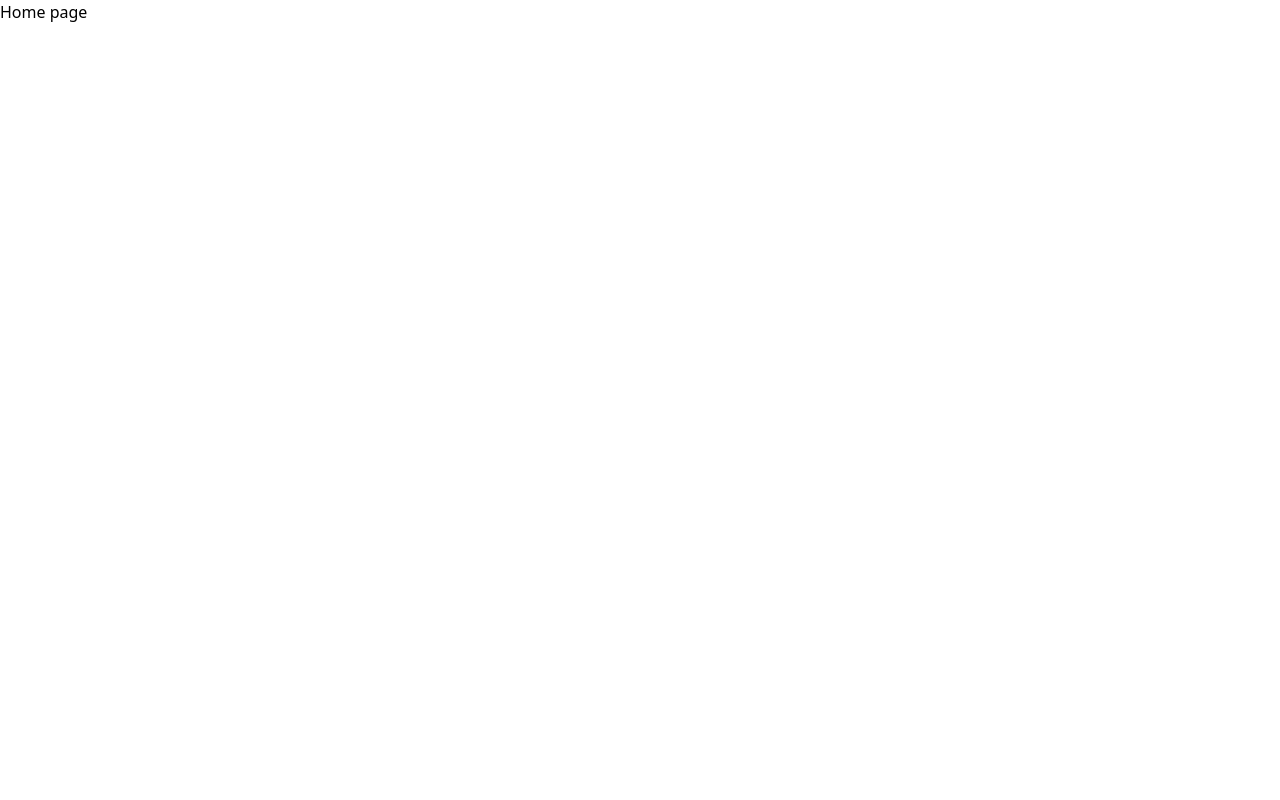
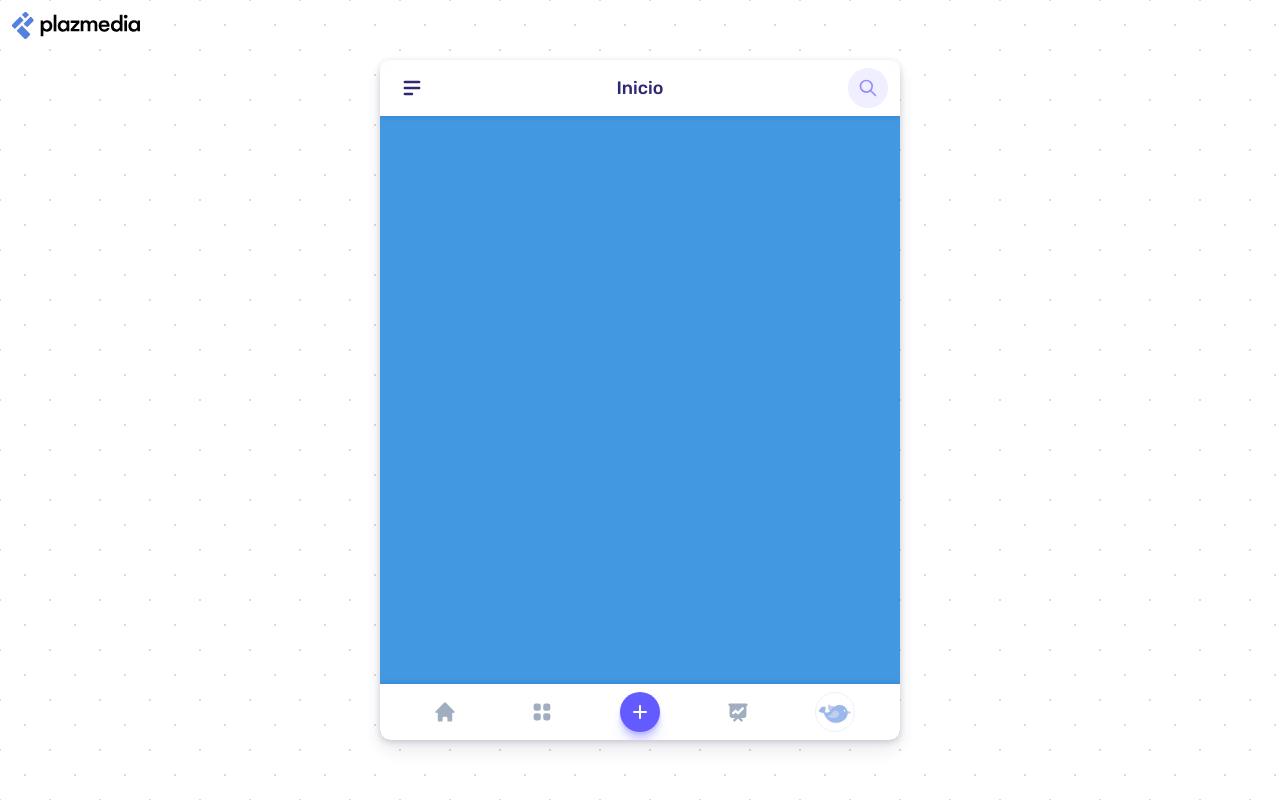
Before and after one commit to plazmediaLab/alain-boutique-client, a Next.js app: page /home in a window 1280 px wide. Built offline with nearby package versions, Linux system fonts and the light colour scheme.

Commit message:
[UI] Diseño de página Home comenzado

```diff
--- /dev/null
+++ b/components/header/header.js
@@ -0,0 +1,42 @@
+import { useRouter } from 'next/router'
+
+export default function Header(){
+
+  const route = useRouter();
+  let title;
+
+  switch (route.pathname) {
+    case '/home':
+      title = 'Inicio';
+      break;
+
+    default:
+      break;
+  }
+
+  return (
+    <>
+      <header className={` w-full grid place-items-center sticky top-0 left-0`}>
+        <section className="w-full px-3 flex space-x-2">
+          <div className="w-10 h-10 grid place-items-center rounded-full">
+            <svg className="w-6 h-6" fill="currentColor" viewBox="0 0 20 20" xmlns="http://www.w3.org/2000/svg"><path fillRule="evenodd" d="M3 5a1 1 0 011-1h12a1 1 0 110 2H4a1 1 0 01-1-1zM3 10a1 1 0 011-1h12a1 1 0 110 2H4a1 1 0 01-1-1zM3 15a1 1 0 011-1h6a1 1 0 110 2H4a1 1 0 01-1-1z" clipRule="evenodd" /></svg>
+          </div>
+            <h2 className="flex-1 grid place-items-center text-title-page font-medium">{ title }</h2>
+          <div className="w-10 h-10 grid place-items-center rounded-full bg-alain-blue-100 text-alain-blue-400">
+            <svg className="w-5 h-5" fill="none" stroke="currentColor" viewBox="0 0 24 24" xmlns="http://www.w3.org/2000/svg"><path strokeLinecap="round" strokeLinejoin="round" strokeWidth={2} d="M21 21l-6-6m2-5a7 7 0 11-14 0 7 7 0 0114 0z" /></svg>
+          </div>
+        </section>
+      </header>
+
+      <style jsx>{`
+        header{
+          height: 56px;
+          -webkit-box-shadow: 0px 2px 4px 0px rgba(	30, 27, 77,0.13);
+          box-shadow: 0px 2px 4px 0px rgba(	30, 27, 77,0.13);
+          background: rgba(255, 255, 255, 0.2); /* Make sure this color has an opacity of less than 1 */
+          backdrop-filter: blur(5px); /* This be the blur */
+        }
+      `}</style>
+    </>
+  );
+};
--- a/components/layout/index.js
+++ b/components/layout/index.js
@@ -13,7 +13,7 @@ export default function Layount({ children }){
       </header>
 
       <section className="overflow-hidden">
-        <main className="overflow-hidden text-alain-blue-800">
+        <main className="text-alain-blue-800 overflow-x-auto relative">
 
           { children }
 
--- a/components/layout/styles.js
+++ b/components/layout/styles.js
@@ -27,7 +27,6 @@ export default css`
   main {
     height: 85vh;
     width: 520px;
-    overflow: hidden;
     border-radius: 10px;
     -webkit-box-shadow: 0px 2px 6px 0px rgba(30,27,77,0.19), 0px 10px 19px 0px rgba(30,27,77,0.06), 0px 10px 20px 0px rgba(30,27,77,0.03);
     box-shadow: 0px 2px 6px 0px rgba(30,27,77,0.19), 0px 10px 19px 0px rgba(30,27,77,0.06), 0px 10px 20px 0px rgba(30,27,77,0.03);
@@ -38,6 +37,7 @@ export default css`
       height: 100vh;
       width: 100%;
       margin-top: 0;
+      border-radius: 0;
     }
   }
   section {
--- /dev/null
+++ b/components/nav-bar.js/nav-bar.js
@@ -0,0 +1,49 @@
+export default function NavBar(){
+
+  // TODO · Dividir en componente reutilizable 10/05/2020
+
+  return (
+    <>
+      <footer className="sticky bottom-0 left-0 w-full bg-white grid place-items-center">
+
+        <nav className="w-full px-4">
+          <ul className="flex justify-around">
+            <li>
+              <a href="#" className="w-10 h-10 text-gray-500 rounded-full grid place-items-center">
+                <svg className="w-6 h-6" fill="currentColor" viewBox="0 0 20 20" xmlns="http://www.w3.org/2000/svg"><path d="M10.707 2.293a1 1 0 00-1.414 0l-7 7a1 1 0 001.414 1.414L4 10.414V17a1 1 0 001 1h2a1 1 0 001-1v-2a1 1 0 011-1h2a1 1 0 011 1v2a1 1 0 001 1h2a1 1 0 001-1v-6.586l.293.293a1 1 0 001.414-1.414l-7-7z" /></svg>
+              </a>
+            </li>
+            <li>
+              <a href="#" className="w-10 h-10 text-gray-500 rounded-full grid place-items-center">
+                <svg className="w-6 h-6" fill="currentColor" viewBox="0 0 20 20" xmlns="http://www.w3.org/2000/svg"><path d="M5 3a2 2 0 00-2 2v2a2 2 0 002 2h2a2 2 0 002-2V5a2 2 0 00-2-2H5zM5 11a2 2 0 00-2 2v2a2 2 0 002 2h2a2 2 0 002-2v-2a2 2 0 00-2-2H5zM11 5a2 2 0 012-2h2a2 2 0 012 2v2a2 2 0 01-2 2h-2a2 2 0 01-2-2V5zM11 13a2 2 0 012-2h2a2 2 0 012 2v2a2 2 0 01-2 2h-2a2 2 0 01-2-2v-2z" /></svg>
+              </a>
+            </li>
+            <li>
+              <a href="#" className="w-10 h-10 bg-alain-blue-500 text-white rounded-full grid place-items-center shadow-alain">
+                <svg className="w-6 h-6" fill="none" stroke="currentColor" viewBox="0 0 24 24" xmlns="http://www.w3.org/2000/svg"><path strokeLinecap="round" strokeLinejoin="round" strokeWidth={2} d="M12 6v6m0 0v6m0-6h6m-6 0H6" /></svg>
+              </a>
+            </li>
+            <li>
+              <a href="#" className="w-10 h-10 text-gray-500 rounded-full grid place-items-center">
+                <svg className="w-6 h-6" fill="currentColor" viewBox="0 0 20 20" xmlns="http://www.w3.org/2000/svg"><path fillRule="evenodd" d="M3 3a1 1 0 000 2v8a2 2 0 002 2h2.586l-1.293 1.293a1 1 0 101.414 1.414L10 15.414l2.293 2.293a1 1 0 001.414-1.414L12.414 15H15a2 2 0 002-2V5a1 1 0 100-2H3zm11.707 4.707a1 1 0 00-1.414-1.414L10 9.586 8.707 8.293a1 1 0 00-1.414 0l-2 2a1 1 0 101.414 1.414L8 10.414l1.293 1.293a1 1 0 001.414 0l4-4z" clipRule="evenodd" /></svg>
+              </a>
+            </li>
+            <li>
+              <a href="#" className="w-10 h-10 text-gray-500 rounded-full grid place-items-center border border-gray-200">
+                <img src="/perfil-default-img.png" alt="Avatar small"/>
+              </a>
+            </li>
+          </ul>
+        </nav>
+
+      </footer>
+      <style jsx>{`
+        footer{
+          height: 56px;
+          -webkit-box-shadow: 0px -2px 4px 0px rgba(	30, 27, 77,0.13);
+          box-shadow: 0px -2px 4px 0px rgba(	30, 27, 77,0.13);
+        }
+      `}</style>
+    </>
+  );
+};
--- /dev/null
+++ b/components/resources/skeleton.module.css
@@ -0,0 +1,40 @@
+.skeletonBackground{
+    position: relative;
+    overflow: hidden;
+}
+
+@keyframes shine {
+	0%{
+		background-position: left -40px top 0;
+    }
+    60%{
+        background-position: right 70% top 0;
+    }
+    80%{
+        background-position: right 60% top 0;
+    }
+    100%{
+        background-position: right -40px top 0;
+    }
+}
+
+.skeletonBackground::after{
+    position: absolute;
+    top: 0;
+    left: 0;
+    width: 100%;
+    height: 100%;
+    content: '';
+    /* background-image: linear-gradient(90deg, red, yellow); */
+    background-position: left 20px top 0;
+    background-size: 40px 100%;
+    background-repeat: no-repeat;
+    background-position: left -50px top 0;
+    background-image: linear-gradient(
+      90deg,
+      rgba(255, 255, 255, 0),
+      rgba(255, 255, 255, .4),
+      rgba(255, 255, 255, 0)
+    );
+    animation: shine 1s ease-in infinite;
+}
--- a/pages/home/index.js
+++ b/pages/home/index.js
@@ -1,8 +1,25 @@
+import Layount from "components/layout";
+import NavBar from "components/nav-bar.js/nav-bar";
+import Header from "components/header/header";
+
 export default function Home(){
   return (
-    <h1>Home page</h1>
-    //<style {/*global*/} jsx>{`
-      //// Set styles here
-    //`}</style>
+    <>
+      <Layount>
+
+        <Header/>
+
+        <section className="overflow-x-auto">
+          <div className="h-screen bg-blue-500 block"></div>
+        </section>
+
+        <NavBar/>
+
+      </Layount>
+
+      <style jsx>{`
+
+      `}</style>
+    </>
   );
 };
--- a/tailwind.config.js
+++ b/tailwind.config.js
@@ -25,7 +25,7 @@ module.exports = {
         card: '5px',
       },
       boxShadow: {
-        blue: '0px 41.7776px 33.4221px rgba(84, 128, 222, 0.0086), 0px 22.3363px 250px rgba(84, 128, 222, 0.106), 0px 12.5216px 10.0172px rgba(84, 128, 222, 0.125), 0px 6.6501px 5.32008px rgba(84, 128, 222, 0.15), 0px 2.76726px 2.21381px rgba(84, 128, 222, 0.21)',
+        alain: '0px 41.7776px 33.4221px rgba(99, 91, 255, 0.0086), 0px 22.3363px 250px rgba(99, 91, 255, 0.106), 0px 12.5216px 10.0172px rgba(99, 91, 255, 0.125), 0px 6.6501px 5.32008px rgba(99, 91, 255, 0.15), 0px 2.76726px 2.21381px rgba(99, 91, 255, 0.21)',
         btnsquare: '-10px -10px 15px #FFFFFF, 5px 5px 10px rgba(84, 128, 222, 0.15)',
         container: '0px 1px 3px rgba(187, 204, 242, 0.3), 0px 3px 12px -2px rgba(187, 204, 242, 0.8)',
         container_inner: 'inset 0px 1px 3px rgba(187, 204, 242, 0.3), inset 0px 3px 12px -2px rgba(187, 204, 242, 0.8)',
```
Also changed, not shown: public/perfil-default-img.png (added).
